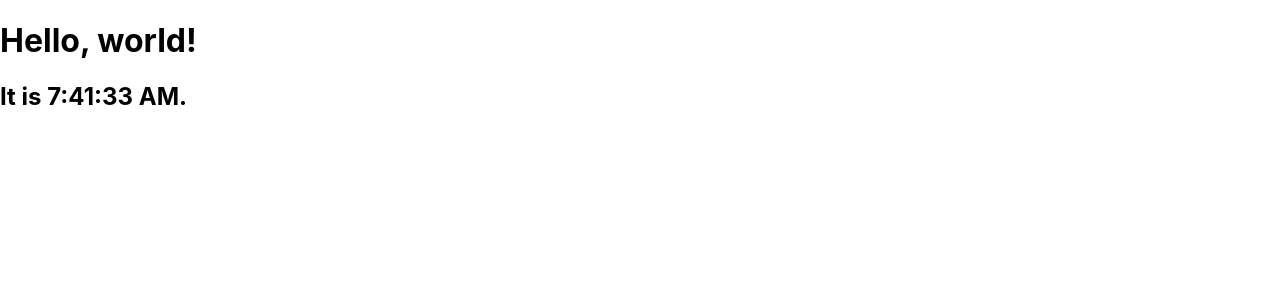
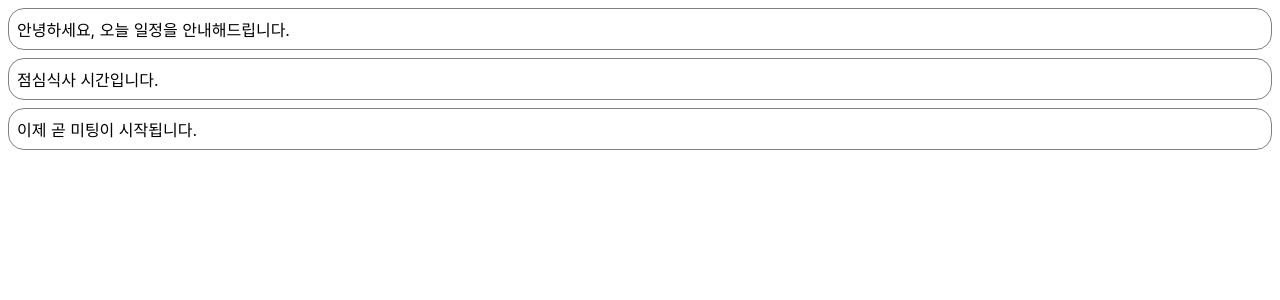
Before and after one commit to odungsang/23-react1, a React (Create React App) app: page / in a window 1280 px wide. Shown: the top 300 px of the page. Built offline with nearby package versions, Linux system fonts and the light colour scheme.

Commit message:
state 실습

```diff
--- /dev/null
+++ b/src/chapter_05/Comment.jsx
@@ -0,0 +1,54 @@
+import React from "react";
+
+const styles = {
+    wrapper: {
+        margin: 8,
+        padding: 8,
+        display: "flex",
+        flexDirection: "row",
+        border: "1px solid grey",
+        borderRadius: 16,
+    },
+    imageContainer: {},
+    image: {
+        width: 50,
+        height: 50,
+        borderRadius: 25,
+    },
+    contentContainer: {
+        marginLeft: 8,
+        display: "flex",
+        flexDirection: "column",
+        justifyContent: "center",
+    },
+    nameText: {
+        color: "black",
+        fontSize: 16,
+        fontWeight: "bold",
+    },
+    commentText: {
+        color: "black",
+        fontSize: 16,
+    },
+  };
+
+
+  function Comment(props){
+    return(
+        <div style={styles.wrapper}>
+            <div style={styles.imageContainer}>
+                <img
+                src="https://upload.wikimedia.org/wikipedia/commons/8/89/Portrait_Placeholder.png"
+                alt="프로필 이미지"
+                style={styles.image}/>
+                </div>
+                <div style={styles.contentContainer}>
+                    <span style={styles.nameText}>{props.name}</span>
+                    <span style={styles.commentText}>
+                        {props.comment}
+                    </span>
+                </div>
+        </div>
+    )
+}
+export default Comment;
--- /dev/null
+++ b/src/chapter_05/CommentList.jsx
@@ -0,0 +1,31 @@
+import React from "react";
+import Comment from "./Comment";
+
+const comments = [
+    {
+      name : "이상현",
+      comment : "안녕하세요,  이상현입니다."
+    },
+    {
+      name : "이상현2",
+      comment : "안녕하세요, 이상현2입니다."
+    },
+    {
+        name : "이상현3",
+        comment : "안녕하세요, 이상현3입니다."
+    },
+  ]
+
+  function CommentList(props) {
+    return (
+        <div>
+            {comments.map((foo) => {
+                return (
+                    <Comment name={foo.name} comment={foo.comment} />
+                );
+            })}
+        </div>
+    );
+  }
+
+  export default CommentList;
--- /dev/null
+++ b/src/chapter_06/Notification.jsx
@@ -0,0 +1,47 @@
+import React from "react";
+
+const styles = {
+    wrapper: {
+        margin: 8,
+        padding: 8,
+        display: "flex",
+        flexDirection: "row",
+        border: "1px solid grey",
+        borderRadius: 16,
+    },
+    messageText: {
+        color: "black",
+        fontSize: 16,
+    }
+};
+
+class Notification extends React.Component {
+    constructor(props) {
+        super(props);
+
+        this.state = {};
+    }
+
+    componentDidMount() {
+        console.log(`${this.props.id}componentDidMount() called`);
+
+    }
+    componentDidUpdate() {
+        console.log(`${this.props.id}componentDidUpdate() called`);
+
+    }
+    componentWillUnmount() {
+        console.log(`${this.props.id}componentWillUnmount() called`);
+
+    }
+
+    render() {
+        return (
+            <div style={styles.wrapper}>
+                <span style={styles.messageText}>{this.props.message}</span>
+            </div>
+        );
+    }
+}
+
+export default Notification;
--- /dev/null
+++ b/src/chapter_06/NotificationList.jsx
@@ -0,0 +1,67 @@
+import React from "react";
+import Notification from "./Notification";
+
+const reservedNotification = [
+  {
+    id : 1,
+    message : "안녕하세요, 오늘 일정을 안내해드립니다.",
+  },
+  {
+    id : 2,
+    message : "점심식사 시간입니다.",
+  },
+  {
+    id:3,
+    message:"이제 곧 미팅이 시작됩니다.",
+  },
+];
+
+var timers;
+
+class NotificationList extends React.Component{
+  constructor(props){
+    super(props);
+    this.state = {
+      notifications: [],
+    };
+  }
+  componentDidMount() {
+    const{ notifications } =this.state
+    timers = setInterval(() => {
+      if (notifications.length < reservedNotification.length){
+        const index = notifications.length;
+        notifications.push(reservedNotification[index]);
+        this.setState({
+          notifications: notifications,
+        });
+      }else{
+        //this.setState({
+        //  notifications: [],
+       // });
+        clearInterval(timers);
+      }
+    },1000);
+  }
+
+  componentWillUnmount() {
+    if (timers){
+      clearInterval(timers);
+    }
+  }
+  render() {
+    return (
+        <div>
+            {this.state.notifications.map((notifications) => {
+                return (
+                    <Notification
+                        key={notifications.id}
+                        id={notifications.id}
+                        message={notifications.message}
+                    />
+                );
+            })}
+        </div>
+    );
+  }
+}
+export default NotificationList;
--- a/src/index.js
+++ b/src/index.js
@@ -6,15 +6,17 @@
 
 import Library from './chapter_03/Library';
 import Clock from './chapter_04/Clock';
+import CommentList from './chapter_05/CommentList';
+import NotificationList from './chapter_06/NotificationList';
 
-setInterval(() => {
+
   const root = ReactDOM.createRoot(document.getElementById('root'));
   root.render(
     <React.StrictMode>
-      <Clock />
+      <NotificationList />
     </React.StrictMode>
   );
-  }, 1000);
+
 
 // If you want to start measuring performance in your app, pass a function
 // to log results (for example: reportWebVitals(console.log))
```
